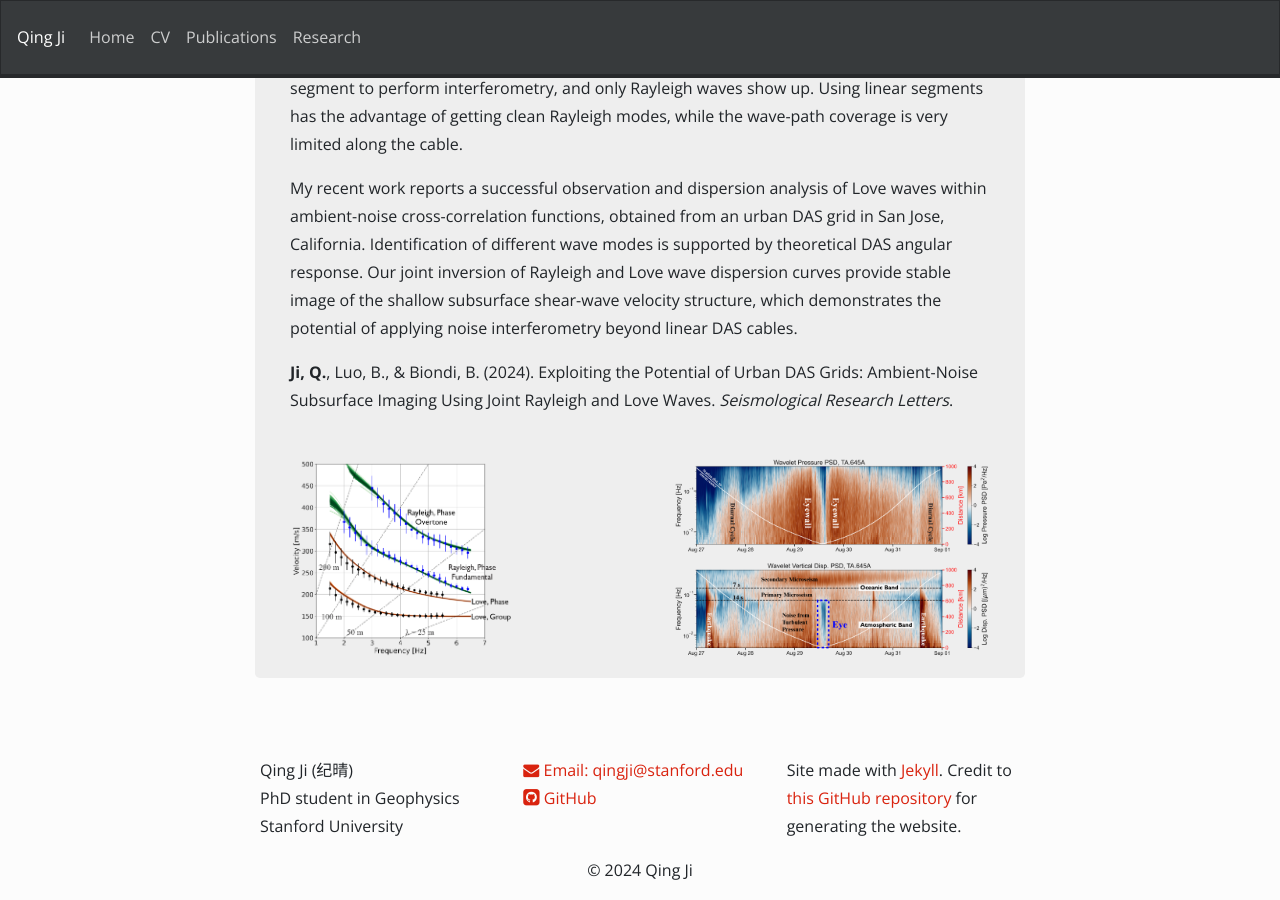
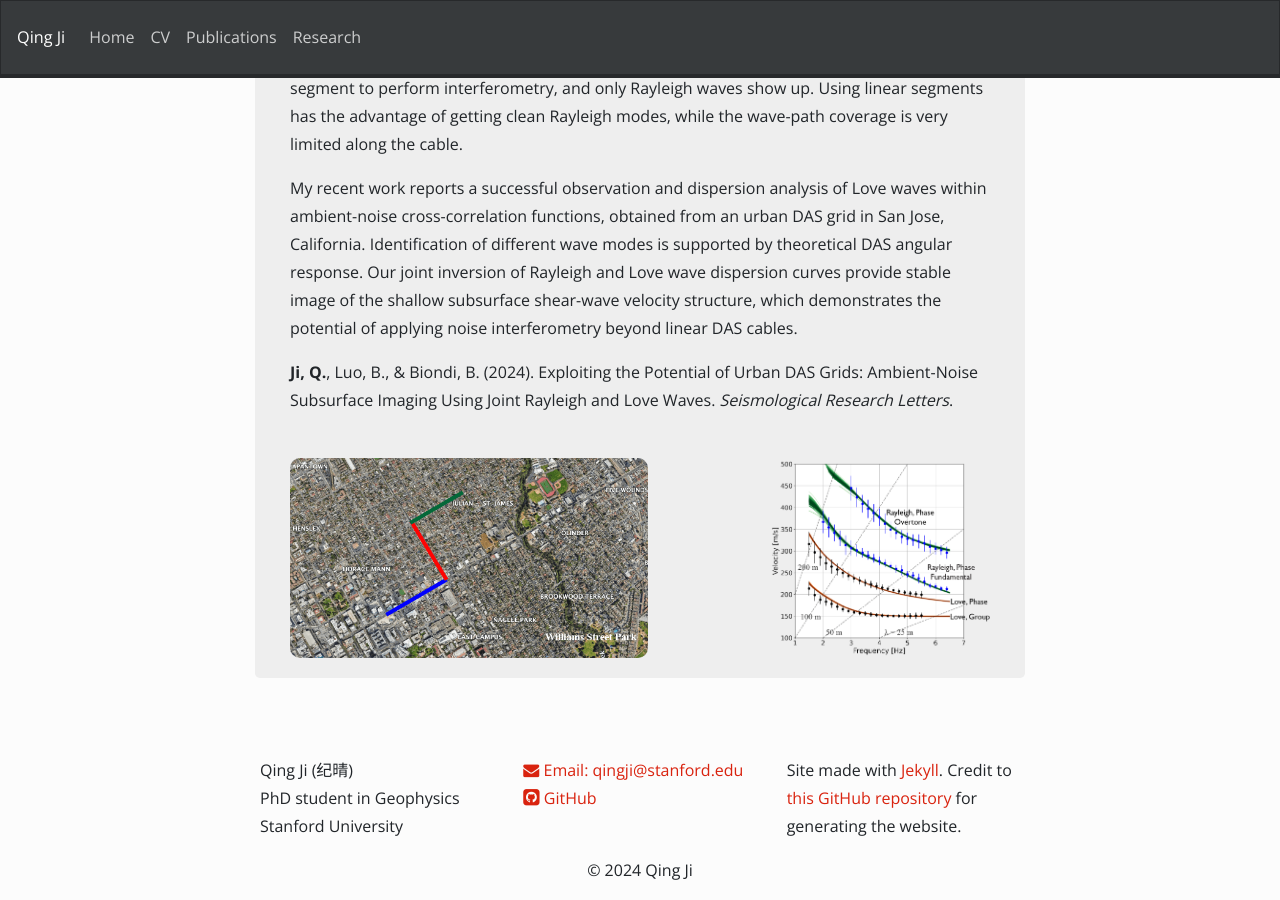
Before and after one commit to NickJi98/NickJi98.github.io, a Jekyll site: the page built from _pages/Research.md, in a window 1280 px wide and 900 px high, scrolled down 1183 px. Built offline with Jekyll 4.4.1, drawn with Linux system fonts in a browser that asks for light colours; nearby versions of some CDN libraries; a style sheet for code colours, icons or effects is not loaded.

Commit message:
Update Research.md

```diff
--- a/_pages/Research.md
+++ b/_pages/Research.md
@@ -66,8 +66,8 @@ iframe {
   <p>**Ji, Q.**, Luo, B., & Biondi, B. (2024). Exploiting the Potential of Urban DAS Grids: Ambient-Noise Subsurface Imaging Using Joint Rayleigh and Love Waves. _Seismological Research Letters_.</p>
 
   <br/>
-  <img align="left" src="{{ site.url }}{{ site.baseurl }}/images/site_dispersion.png" height="200px"/>
-  <img align="right" src="{{ site.url }}{{ site.baseurl }}/images/site_PSD.png" height="200px"/> <br/>
+  <img align="left" src="{{ site.url }}{{ site.baseurl }}/images/site_SJC.png" height="200px"/>
+  <img align="right" src="{{ site.url }}{{ site.baseurl }}/images/site_dispersion.png" height="200px"/> <br/>
 </div>
 </div>
 </div>
```
Also changed, not shown: images/site_SJC.png (added).
